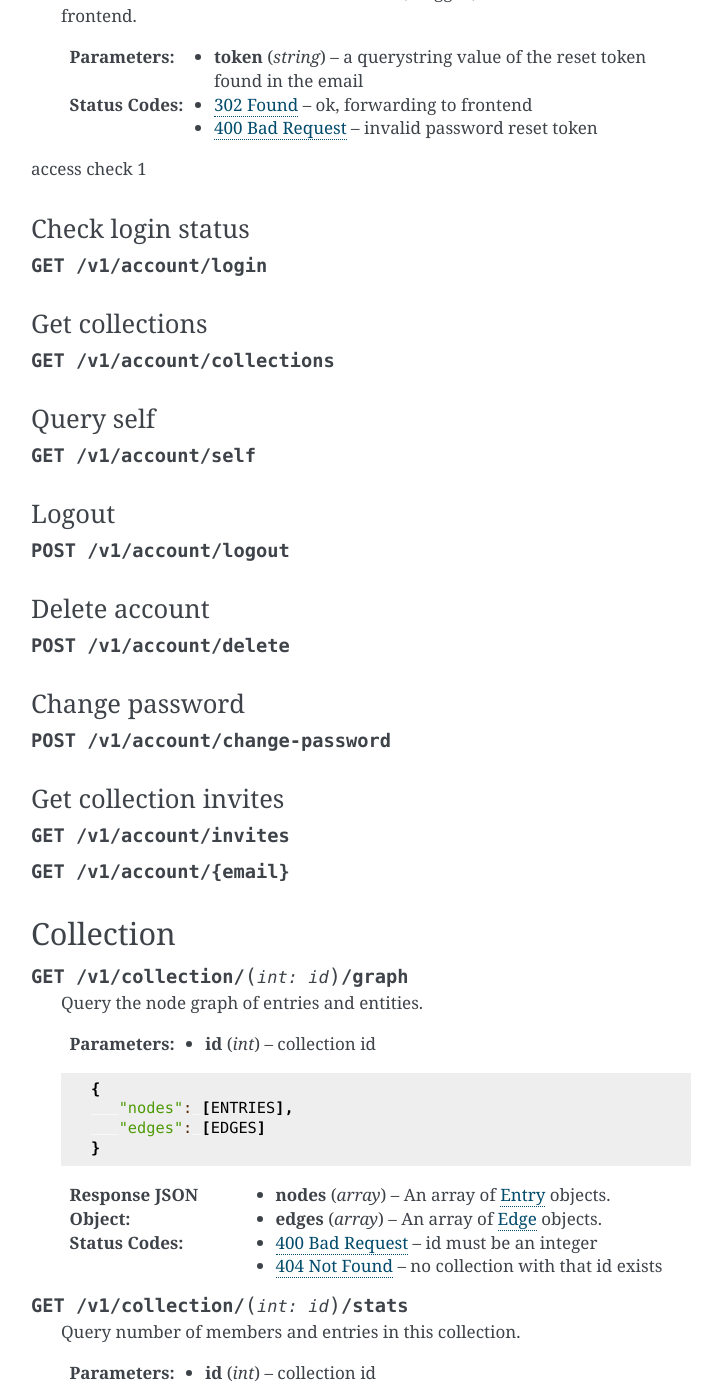
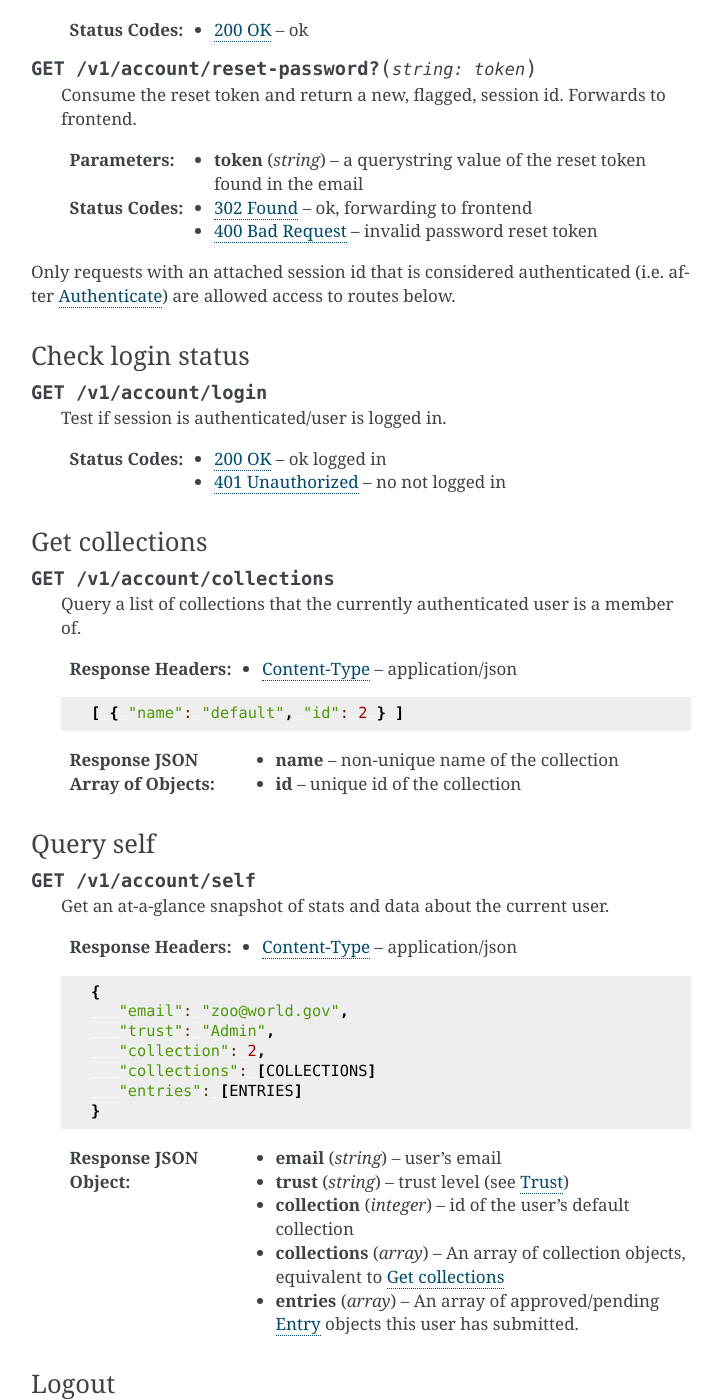
Before and after one commit to sergiorico/backend, a Sphinx documentation site: the page built from docs/api.rst, in a window 1280 px wide and 1400 px high, scrolled down 5430 px. Shown: the whole window, without its empty margins (389-1111 px from the left). Built offline with Sphinx 7.4.7, drawn with Linux system fonts in a browser that asks for light colours; some of the changed text lies outside the part shown.

```diff
--- a/docs/api.rst
+++ b/docs/api.rst
@@ -217,6 +217,8 @@ Edit existing entry
 Account
 -------
 
+Authenticate
+~~~~~~~~~~~~
 .. http:post:: /v1/account/login
 
    Authenticate user.
@@ -224,6 +226,8 @@ Account
    :statuscode 200: ok, user is logged in on the returned session token
    :statuscode 400: email/passw combination is invalid
 
+Register an account
+~~~~~~~~~~~~~~~~~~~
 .. http:post:: /v1/account/register
 
    Register new user.
@@ -236,7 +240,7 @@ Reset password
 The password reset process is simple:
 
  * User clicks 'reset my password' and enters email
- * (1) Email is sent to the email address
+ * Email is sent to the email address (1)
  * User clicks on link in received email
  * Backend checks token in url, sets session flag and forwards to frontend
  * User enters new password and submits new password
@@ -258,37 +262,100 @@ The password reset process is simple:
    :statuscode 302: ok, forwarding to frontend
    :statuscode 400: invalid password reset token
 
-access check 1
+Only requests with an attached session id that is considered authenticated (i.e. after `Authenticate`_) are allowed access to routes below.
 
 Check login status
 ~~~~~~~~~~~~~~~~~~
 .. http:get:: /v1/account/login
 
+   Test if session is authenticated/user is logged in.
+
+   :statuscode 200: ok logged in
+   :statuscode 401: no not logged in
+
 Get collections
 ~~~~~~~~~~~~~~~~~~~
 .. http:get:: /v1/account/collections
+
+   Query a list of collections that the currently authenticated user is a member of.
+
+   :resheader Content-Type: application/json
+
+   .. sourcecode:: js
+
+      [ { "name": "default", "id": 2 } ]
+
+   :>jsonarr name: non-unique name of the collection
+   :>jsonarr id: unique id of the collection
+
 
 Query self
 ~~~~~~~~~~~~
 .. http:get:: /v1/account/self
 
+   Get an at-a-glance snapshot of stats and data about the current user.
+
+   :resheader Content-Type: application/json
+
+   .. sourcecode:: js
+
+      {
+         "email": "zoo@world.gov",
+         "trust": "Admin",
+         "collection": 2,
+         "collections": [COLLECTIONS]
+         "entries": [ENTRIES]
+      }
+
+   :>json string email: user's email
+   :>json string trust: trust level (see :ref:`trust`)
+   :>json integer collection: id of the user's default collection
+   :>json array collections: An array of collection objects, equivalent to `Get collections`_
+   :>json array entries: An array of approved/pending `Entry`_ objects this user has submitted.
+
 Logout
 ~~~~~~~~~~~~~~
 .. http:post:: /v1/account/logout
+
+   Logout this user and reset the session.
+
+   :statuscode 200: ok
 
 Delete account
 ~~~~~~~~~~~~~~
 .. http:post:: /v1/account/delete
 
+   **WARNING** - Delete the currently authenticated user.
+
 Change password
 ~~~~~~~~~~~~~~~
 .. http:post:: /v1/account/change-password
+
+   Change authentication password. Does not require subsequent requests to re-authenticate.
+
+   :<json string old: old password
+   :<json string new: new password
+
+   :statuscode 200: ok
+   :statuscode 400: wrong old password
 
 Get collection invites
 ~~~~~~~~~~~~~~~~~~~~~~
 .. http:get:: /v1/account/invites
 
-.. http:get:: /v1/account/{email}
+   Query list of collections have user is invited to. Return equivalent to `Get collections`_.
+
+Query user by email
+~~~~~~~~~~~~~~~~~~~
+.. http:get:: /v1/account/(string:email)
+
+   Perform `Query self`_ but target a specific user. Returns same output.
+
+   :param email: email of user
+   :type email: string
+
+   :statuscode 200: ok
+   :statuscode 400: invalid email
 
 Collection
 ----------
--- a/docs/internals/trust.md
+++ b/docs/internals/trust.rst
@@ -1,3 +1,8 @@
+.. _trust:
+
+Trust
+=====
+
 All accounts have a trust level that is used throughout the API to determine authorization:
 
  - Admin (99999): Can do anything, really
```
Also changed, not shown: other parts of docs/api.rst (+1 -1 lines), docs/index.rst (+4 -10 lines), docs/internals/sessions.md (+3 -0 lines), docs/old-index.md (deleted, +0 -13 lines), docs/user-guide/getting-started.md (+3 -2 lines), 2 other files.
